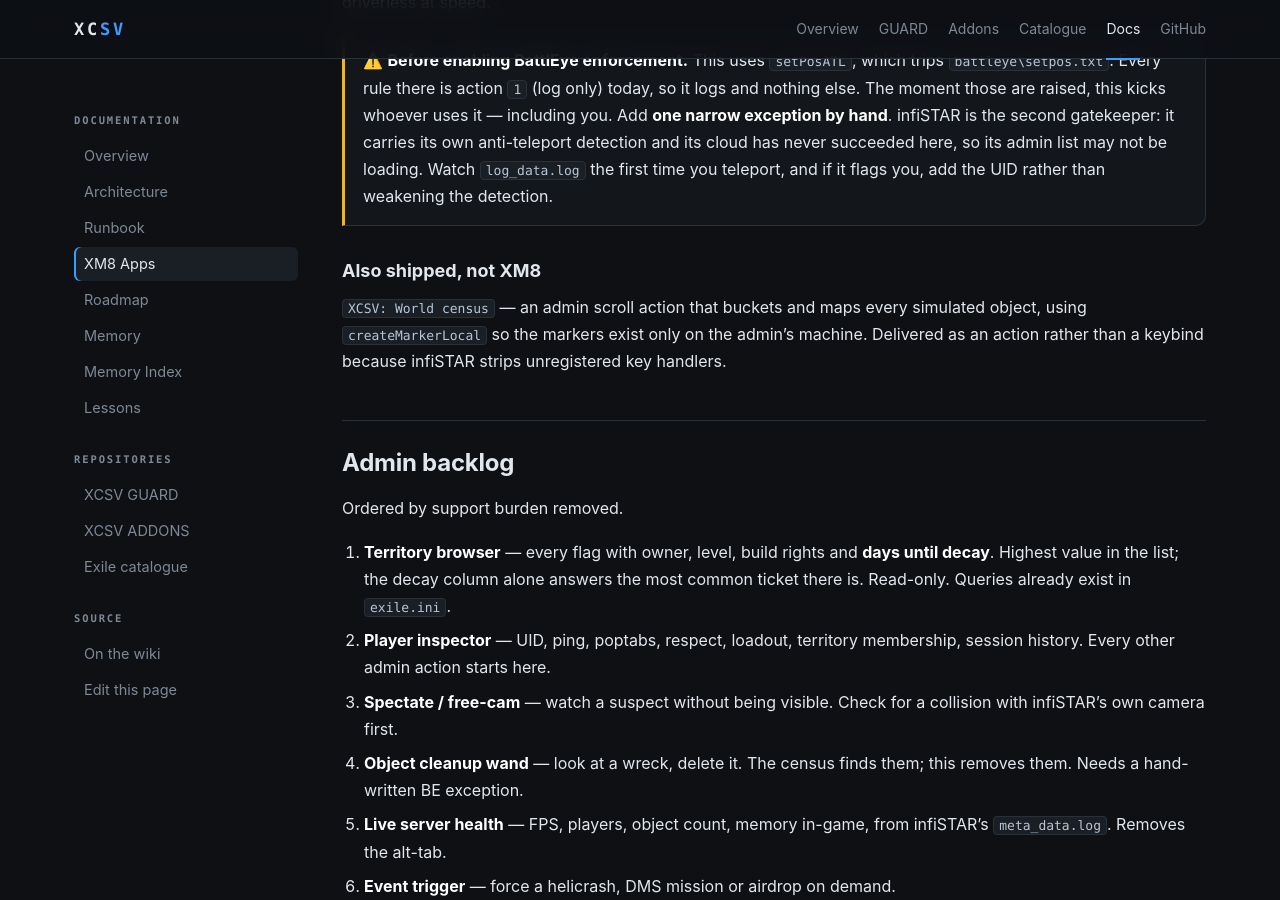
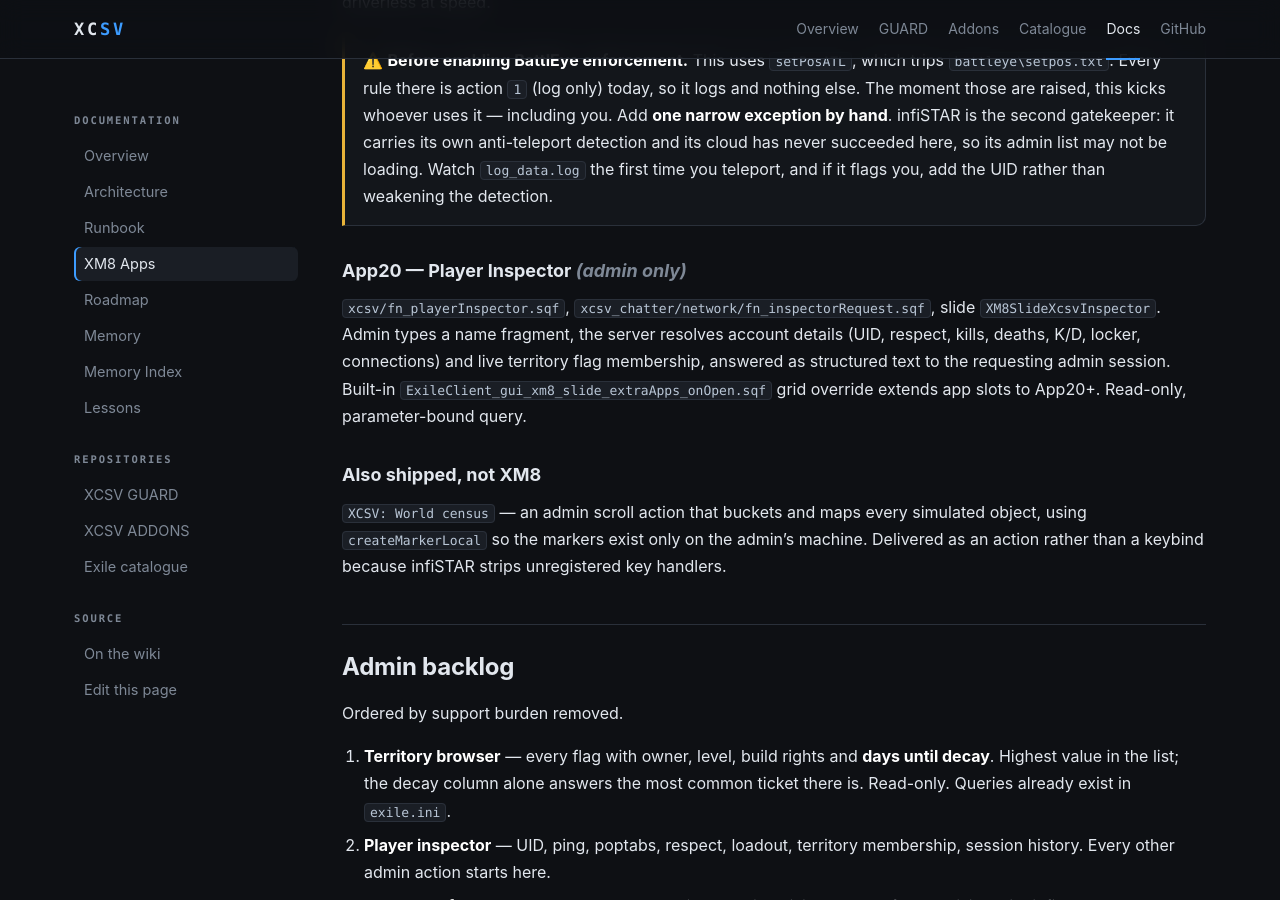
Before and after one commit to x-cessive/XCSV, a Jekyll site: the page built from docs/wiki/XM8-Apps.md, in a window 1280 px wide and 900 px high, scrolled down 1278 px. Built offline with Jekyll 4.4.1, drawn with Linux system fonts in a browser that asks for light colours.

Commit message:
Sync: submodule pointers and generated docs (2026-08-07 01:31)

```diff
--- a/docs/wiki/XM8-Apps.md
+++ b/docs/wiki/XM8-Apps.md
@@ -61,6 +61,10 @@ vehicle leaves that vehicle driverless at speed.
 > succeeded here, so its admin list may not be loading. Watch `log_data.log` the
 > first time you teleport, and if it flags you, add the UID rather than weakening
 > the detection.
+
+### App20 — Player Inspector *(admin only)*
+
+`xcsv/fn_playerInspector.sqf`, `xcsv_chatter/network/fn_inspectorRequest.sqf`, slide `XM8SlideXcsvInspector`. Admin types a name fragment, the server resolves account details (UID, respect, kills, deaths, K/D, locker, connections) and live territory flag membership, answered as structured text to the requesting admin session. Built-in `ExileClient_gui_xm8_slide_extraApps_onOpen.sqf` grid override extends app slots to App20+. Read-only, parameter-bound query.
 
 ### Also shipped, not XM8
 
```
Also changed, not shown: docs/wiki/Memory-Index.md (+1 -1 lines), docs/wiki/Roadmap.md (+2 -0 lines), wiki/Memory-Index.md (+1 -1 lines), wiki/Roadmap.md (+2 -0 lines), wiki/XM8-Apps.md (+4 -0 lines).
